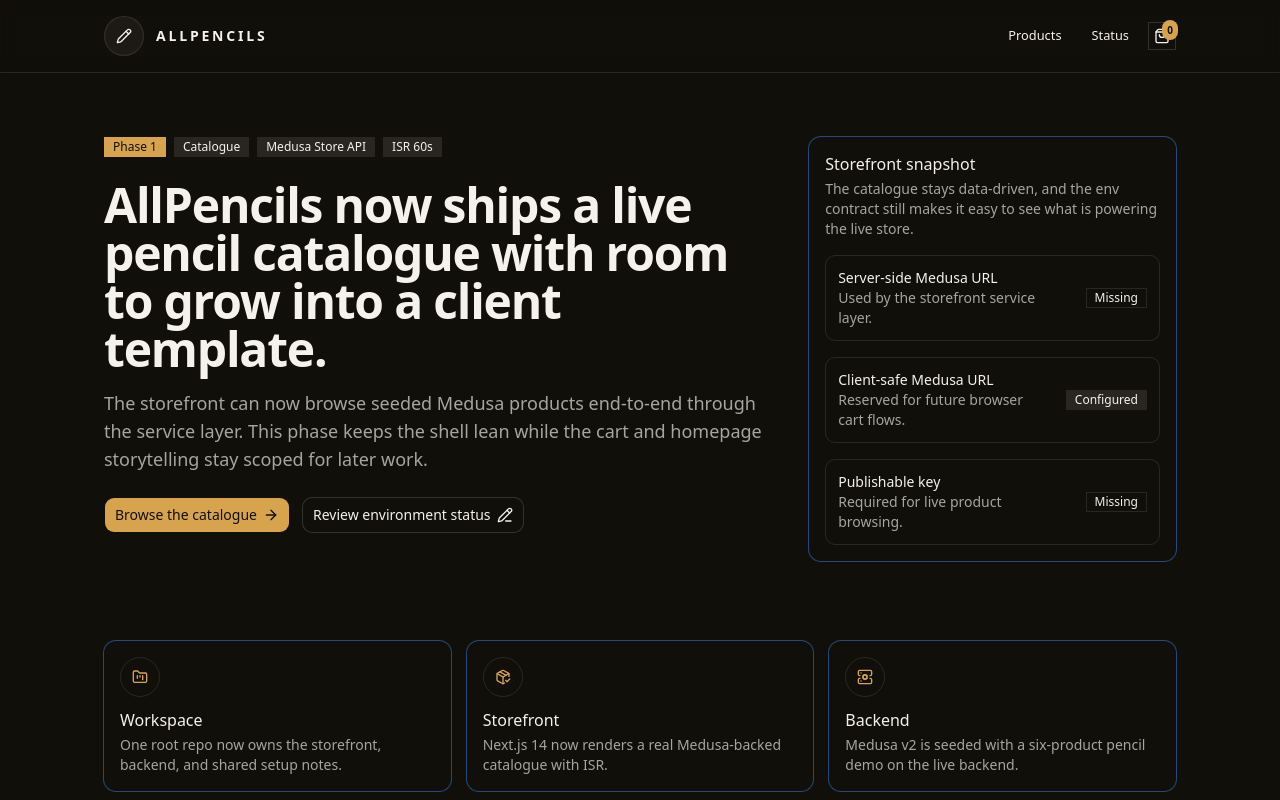
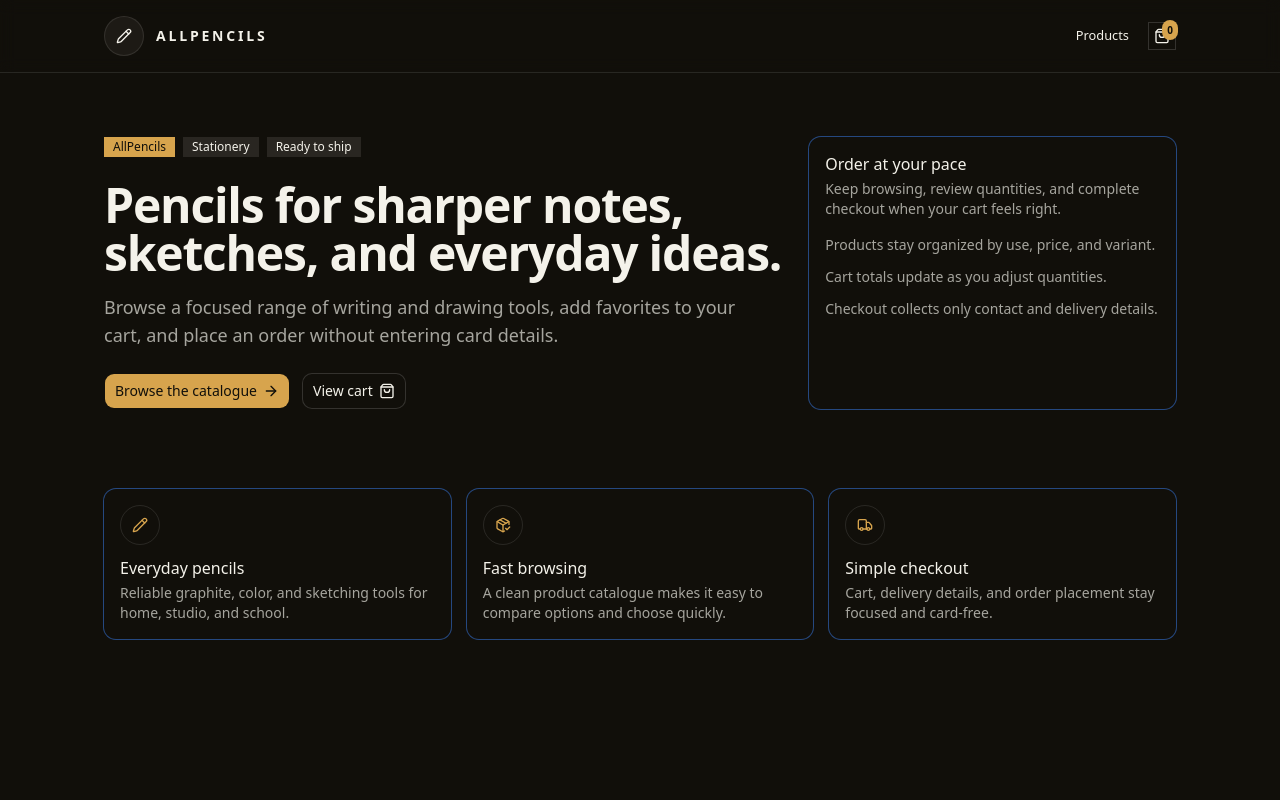
Before and after one commit to afkllc/ecommerce-website, a Next.js app in the folder apps/storefront/: page / in a window 1280 px wide. Shown: the top 800 px of the page. Built offline with nearby package versions, Linux system fonts and the light colour scheme; no server answers.

Commit message:
Complete phase 2 storefront hardening

```diff
--- a/apps/storefront/src/app/bootstrap-page.tsx
+++ b/apps/storefront/src/app/bootstrap-page.tsx
@@ -1,11 +1,5 @@
 import Link from "next/link"
-import {
-  ArrowRight,
-  FolderKanban,
-  PackageCheck,
-  PencilLine,
-  ServerCog,
-} from "lucide-react"
+import { ArrowRight, PackageCheck, Pencil, ShoppingBag, Truck } from "lucide-react"
 
 import { Badge } from "@/components/ui/badge"
 import { Button } from "@/components/ui/button"
@@ -17,55 +11,42 @@ import {
   CardTitle,
 } from "@/components/ui/card"
 import { Separator } from "@/components/ui/separator"
-import { getMedusaConfigStatus } from "@/lib/medusa"
 
 const summaryItems = [
   {
-    title: "Workspace",
-    description: "One root repo now owns the storefront, backend, and shared setup notes.",
-    icon: FolderKanban,
+    title: "Everyday pencils",
+    description: "Reliable graphite, color, and sketching tools for home, studio, and school.",
+    icon: Pencil,
   },
   {
-    title: "Storefront",
-    description: "Next.js 14 now renders a real Medusa-backed catalogue with ISR.",
+    title: "Fast browsing",
+    description: "A clean product catalogue makes it easy to compare options and choose quickly.",
     icon: PackageCheck,
   },
   {
-    title: "Backend",
-    description: "Medusa v2 is seeded with a six-product pencil demo on the live backend.",
-    icon: ServerCog,
+    title: "Simple checkout",
+    description: "Cart, delivery details, and order placement stay focused and card-free.",
+    icon: Truck,
   },
 ]
 
-function renderStatusLabel(isReady: boolean, missingLabel: string) {
-  if (isReady) {
-    return <Badge variant="secondary">Configured</Badge>
-  }
-
-  return <Badge variant="outline">{missingLabel}</Badge>
-}
-
 export default function BootstrapPage() {
-  const config = getMedusaConfigStatus()
-
   return (
     <main className="mx-auto flex min-h-screen w-full max-w-6xl flex-col gap-10 px-6 py-16 sm:px-10">
       <section className="grid gap-6 lg:grid-cols-[1.3fr_0.7fr]">
         <div className="space-y-6">
           <div className="flex flex-wrap gap-2">
-            <Badge>Phase 1</Badge>
-            <Badge variant="secondary">Catalogue</Badge>
-            <Badge variant="secondary">Medusa Store API</Badge>
-            <Badge variant="secondary">ISR 60s</Badge>
+            <Badge>AllPencils</Badge>
+            <Badge variant="secondary">Stationery</Badge>
+            <Badge variant="secondary">Ready to ship</Badge>
           </div>
           <div className="space-y-4">
             <h1 className="max-w-3xl text-4xl font-semibold tracking-tight text-foreground sm:text-5xl">
-              AllPencils now ships a live pencil catalogue with room to grow into a client template.
+              Pencils for sharper notes, sketches, and everyday ideas.
             </h1>
             <p className="max-w-2xl text-base leading-7 text-muted-foreground sm:text-lg">
-              The storefront can now browse seeded Medusa products end-to-end through the
-              service layer. This phase keeps the shell lean while the cart and homepage
-              storytelling stay scoped for later work.
+              Browse a focused range of writing and drawing tools, add favorites to
+              your cart, and place an order without entering card details.
             </p>
           </div>
           <div className="flex flex-wrap gap-3">
@@ -76,9 +57,9 @@ export default function BootstrapPage() {
               </Link>
             </Button>
             <Button asChild size="lg" variant="outline">
-              <Link href="/status">
-                Review environment status
-                <PencilLine className="size-4" />
+              <Link href="/cart">
+                View cart
+                <ShoppingBag className="size-4" />
               </Link>
             </Button>
           </div>
@@ -86,34 +67,16 @@ export default function BootstrapPage() {
 
         <Card className="border-border/70 bg-card/90">
           <CardHeader>
-            <CardTitle>Storefront snapshot</CardTitle>
+            <CardTitle>Order at your pace</CardTitle>
             <CardDescription>
-              The catalogue stays data-driven, and the env contract still makes it easy to
-              see what is powering the live store.
+              Keep browsing, review quantities, and complete checkout when your cart
+              feels right.
             </CardDescription>
           </CardHeader>
-          <CardContent className="space-y-4">
-            <div className="flex items-center justify-between gap-4 rounded-lg border border-border/60 bg-background/70 p-3">
-              <div>
-                <p className="font-medium">Server-side Medusa URL</p>
-                <p className="text-sm text-muted-foreground">Used by the storefront service layer.</p>
-              </div>
-              {renderStatusLabel(config.canAttemptServerCalls, "Missing")}
-            </div>
-            <div className="flex items-center justify-between gap-4 rounded-lg border border-border/60 bg-background/70 p-3">
-              <div>
-                <p className="font-medium">Client-safe Medusa URL</p>
-                <p className="text-sm text-muted-foreground">Reserved for future browser cart flows.</p>
-              </div>
-              {renderStatusLabel(config.canAttemptBrowserCalls, "Missing")}
-            </div>
-            <div className="flex items-center justify-between gap-4 rounded-lg border border-border/60 bg-background/70 p-3">
-              <div>
-                <p className="font-medium">Publishable key</p>
-                <p className="text-sm text-muted-foreground">Required for live product browsing.</p>
-              </div>
-              {renderStatusLabel(config.hasPublishableKey, "Missing")}
-            </div>
+          <CardContent className="space-y-3 text-sm text-muted-foreground">
+            <p>Products stay organized by use, price, and variant.</p>
+            <p>Cart totals update as you adjust quantities.</p>
+            <p>Checkout collects only contact and delivery details.</p>
           </CardContent>
         </Card>
       </section>
--- a/apps/storefront/src/app/cart/page.tsx
+++ b/apps/storefront/src/app/cart/page.tsx
@@ -45,7 +45,7 @@ export default function CartPage() {
           <CardHeader>
             <CardTitle>Loading cart</CardTitle>
             <CardDescription>
-              Pulling your saved cart from the Medusa storefront.
+              Restoring your saved cart.
             </CardDescription>
           </CardHeader>
         </Card>
@@ -58,8 +58,8 @@ export default function CartPage() {
       <main className="mx-auto flex w-full max-w-6xl flex-col gap-8 px-6 py-12 sm:px-10">
         <section className="space-y-4">
           <div className="flex flex-wrap gap-2">
-            <Badge>Phase 2</Badge>
-            <Badge variant="secondary">Anonymous cart</Badge>
+            <Badge>Cart</Badge>
+            <Badge variant="secondary">Ready when you are</Badge>
           </div>
           <h1 className="text-4xl font-semibold tracking-tight sm:text-5xl">
             Your cart is ready whenever you are.
@@ -70,7 +70,7 @@ export default function CartPage() {
           <CardHeader>
             <CardTitle>No items yet</CardTitle>
             <CardDescription>
-              Add a product from the catalogue to start the simulated checkout flow.
+              Add a product from the catalogue to start checkout.
             </CardDescription>
           </CardHeader>
           <CardContent className="flex flex-wrap items-center gap-3">
@@ -90,8 +90,7 @@ export default function CartPage() {
     <main className="mx-auto flex w-full max-w-6xl flex-col gap-8 px-6 py-12 sm:px-10">
       <section className="space-y-4">
         <div className="flex flex-wrap gap-2">
-          <Badge>Phase 2</Badge>
-          <Badge variant="secondary">Cart</Badge>
+          <Badge>Cart</Badge>
           <Badge variant="secondary">{itemCount} item{itemCount === 1 ? "" : "s"}</Badge>
         </div>
         <div className="space-y-2">
@@ -99,8 +98,8 @@ export default function CartPage() {
             Review your cart before checkout.
           </h1>
           <p className="max-w-3xl text-base leading-7 text-muted-foreground sm:text-lg">
-            Quantities, subtotals, and cart persistence all come from the live Medusa
-            cart APIs through the storefront service layer.
+            Adjust quantities, remove items, or continue to checkout when your
+            selection looks right.
           </p>
         </div>
       </section>
@@ -128,7 +127,7 @@ export default function CartPage() {
                       <div className="space-y-1">
                         <h2 className="text-xl font-semibold">{item.title}</h2>
                         <p className="text-sm text-muted-foreground">
-                          {item.variant_title ?? "Demo variant"}
+                          {item.variant_title ?? "Selected variant"}
                         </p>
                         {item.product_handle ? (
                           <Link
@@ -196,8 +195,7 @@ export default function CartPage() {
           <CardHeader>
             <CardTitle>Cart summary</CardTitle>
             <CardDescription>
-              Shipping is selected automatically in the next step using the verified
-              live default method.
+              Shipping is applied in the next step from available delivery options.
             </CardDescription>
           </CardHeader>
           <CardContent className="space-y-4">
--- a/apps/storefront/src/app/checkout/confirmation/[orderId]/page.tsx
+++ b/apps/storefront/src/app/checkout/confirmation/[orderId]/page.tsx
@@ -33,17 +33,16 @@ export default async function CheckoutConfirmationPage({
       <main className="mx-auto flex w-full max-w-5xl flex-col gap-8 px-6 py-12 sm:px-10">
         <section className="space-y-4">
           <div className="flex flex-wrap gap-2">
-            <Badge>Phase 2</Badge>
-            <Badge variant="secondary">Order placed</Badge>
-            <Badge variant="secondary">Simulated checkout</Badge>
+            <Badge>Order placed</Badge>
+            <Badge variant="secondary">Card-free checkout</Badge>
           </div>
           <div className="space-y-3">
             <h1 className="text-4xl font-semibold tracking-tight sm:text-5xl">
-              Your demo order is confirmed.
+              Your order is confirmed.
             </h1>
             <p className="max-w-3xl text-base leading-7 text-muted-foreground sm:text-lg">
-              The live Medusa cart was completed using available shipping and payment
-              options, and the cart session was cleared for the next shopper.
+              Your cart was completed using available shipping and payment options,
+              and the cart session is ready for your next visit.
             </p>
           </div>
         </section>
@@ -53,12 +52,12 @@ export default async function CheckoutConfirmationPage({
             <CardHeader>
               <CardTitle>{formatMockOrderNumber(order.id)}</CardTitle>
               <CardDescription>
-                Friendly demo order number derived from the Medusa order ID.
+                Order reference for your records.
               </CardDescription>
             </CardHeader>
             <CardContent className="space-y-3 text-sm">
               <div className="flex items-center justify-between gap-3">
-                <span className="text-muted-foreground">Medusa order ID</span>
+                <span className="text-muted-foreground">Order ID</span>
                 <span className="font-mono text-xs uppercase tracking-[0.2em]">
                   {order.id}
                 </span>
@@ -88,18 +87,16 @@ export default async function CheckoutConfirmationPage({
 
           <Card className="border-border/70 bg-card/90">
             <CardHeader>
-              <CardTitle>What happened behind the scenes</CardTitle>
+              <CardTitle>Checkout summary</CardTitle>
               <CardDescription>
-                This confirmation came from the live Store API after cart completion.
+                Your order was placed without entering card details.
               </CardDescription>
             </CardHeader>
             <CardContent className="space-y-4 text-sm text-muted-foreground">
+              <p>A shipping option was applied automatically.</p>
               <p>
-                A live shipping option returned by Medusa was applied automatically.
-              </p>
-              <p>
-                The checkout used an enabled Medusa payment provider, so no raw card
-                data was collected by the storefront in this phase.
+                The checkout used an enabled payment provider, so no raw card data
+                was collected by the storefront.
               </p>
               {order.items?.length ? (
                 <div className="space-y-3 rounded-2xl border border-border/70 bg-background/50 p-4">
@@ -111,7 +108,7 @@ export default async function CheckoutConfirmationPage({
                     >
                       <div>
                         <p className="text-foreground">{item.title}</p>
-                        <p>{item.subtitle ?? "Demo variant"} x {item.quantity}</p>
+                        <p>{item.subtitle ?? "Selected variant"} x {item.quantity}</p>
                       </div>
                     </div>
                   ))}
@@ -137,14 +134,14 @@ export default async function CheckoutConfirmationPage({
           <CardHeader>
             <CardTitle>Order confirmation unavailable</CardTitle>
             <CardDescription>
-              The storefront could not retrieve this order from Medusa right now.
+              The storefront could not retrieve this order right now.
             </CardDescription>
           </CardHeader>
           <CardContent className="space-y-4">
             <p className="text-sm text-muted-foreground">
               {error instanceof Error
                 ? error.message
-                : "The confirmation route is waiting on the live backend."}
+                : "The confirmation route is waiting on the order service."}
             </p>
             <Button asChild>
               <Link href="/products">Back to products</Link>
--- a/apps/storefront/src/app/layout.tsx
+++ b/apps/storefront/src/app/layout.tsx
@@ -21,7 +21,7 @@ const geistMono = localFont({
 
 export const metadata: Metadata = {
   title: "AllPencils",
-  description: "Local bootstrap checkpoint for the AllPencils storefront template.",
+  description: "Shop pencils and stationery essentials from AllPencils.",
 }
 
 export default function RootLayout({
--- a/apps/storefront/src/app/products/[handle]/page.tsx
+++ b/apps/storefront/src/app/products/[handle]/page.tsx
@@ -52,7 +52,7 @@ export default async function ProductDetailPage({
           <CardHeader>
             <CardTitle>Product unavailable</CardTitle>
             <CardDescription>
-              The storefront could not load this Medusa product yet.
+              The storefront could not load this product yet.
             </CardDescription>
           </CardHeader>
           <CardContent className="text-sm text-muted-foreground">
@@ -165,9 +165,9 @@ export default async function ProductDetailPage({
 
           <Card className="border-border/70 bg-card/90">
             <CardHeader>
-              <CardTitle>Why it fits this demo</CardTitle>
+              <CardTitle>Good fit for</CardTitle>
               <CardDescription>
-                A product detail layout ready for client branding and real cart logic later.
+                Useful context to help you choose the right pencil for the job.
               </CardDescription>
             </CardHeader>
             <CardContent className="space-y-2 text-sm text-muted-foreground">
@@ -175,8 +175,7 @@ export default async function ProductDetailPage({
                 Audience: {product.metadata?.audience ?? "General stationery shoppers"}
               </p>
               <p>
-                Route uses ISR with a 60-second revalidation window for fast catalogue
-                browsing.
+                Add the preferred variant to your cart when you are ready.
               </p>
             </CardContent>
           </Card>
--- a/apps/storefront/src/app/products/page.tsx
+++ b/apps/storefront/src/app/products/page.tsx
@@ -21,17 +21,17 @@ export default async function ProductsPage() {
     <main className="mx-auto flex w-full max-w-6xl flex-col gap-10 px-6 py-12 sm:px-10">
       <section className="space-y-4">
         <div className="flex flex-wrap gap-2">
-          <Badge>Phase 1</Badge>
-          <Badge variant="secondary">Catalogue</Badge>
-          <Badge variant="secondary">ISR 60s</Badge>
+          <Badge>Catalogue</Badge>
+          <Badge variant="secondary">Pencils</Badge>
+          <Badge variant="secondary">Stationery</Badge>
         </div>
         <div className="space-y-3">
           <h1 className="text-4xl font-semibold tracking-tight sm:text-5xl">
-            Pencil tools with a clean, client-ready storefront shell.
+            Pencils selected for smooth writing and careful sketching.
           </h1>
           <p className="max-w-3xl text-base leading-7 text-muted-foreground sm:text-lg">
-            This catalogue is powered by Medusa through the storefront service layer,
-            with static generation and revalidation for a fast demo experience.
+            Compare everyday graphite, color, and specialty options before adding
+            your favorites to the cart.
           </p>
         </div>
       </section>
@@ -51,7 +51,7 @@ export default async function ProductsPage() {
           <CardHeader>
             <CardTitle>Catalogue unavailable</CardTitle>
             <CardDescription>
-              The storefront could not load product data from Medusa yet.
+              The storefront could not load product data yet.
             </CardDescription>
           </CardHeader>
           <CardContent className="text-sm text-muted-foreground">
--- a/apps/storefront/src/components/cart-provider.tsx
+++ b/apps/storefront/src/components/cart-provider.tsx
@@ -253,7 +253,7 @@ export function CartProvider({
 
       if (completion.type !== "order") {
         throw new Error(
-          completion.error?.message ?? "Medusa could not complete the cart."
+          completion.error?.message ?? "The cart could not be completed."
         )
       }
 
--- a/apps/storefront/src/components/product-variant-picker.tsx
+++ b/apps/storefront/src/components/product-variant-picker.tsx
@@ -128,7 +128,7 @@ export function ProductVariantPicker({
             ? "Choose a different option combination."
             : selectedVariant.manageInventory
             ? `${selectedVariant.inventoryQuantity ?? 0} units ready to ship`
-            : "Inventory is available for this demo selection."}
+            : "Inventory is available for this selection."}
         </p>
       </div>
 
--- a/apps/storefront/src/components/site-footer.tsx
+++ b/apps/storefront/src/components/site-footer.tsx
@@ -2,8 +2,8 @@ export function SiteFooter() {
   return (
     <footer className="border-t border-border/60 bg-card/40">
       <div className="mx-auto flex w-full max-w-6xl flex-col gap-3 px-6 py-6 text-sm text-muted-foreground sm:px-10 md:flex-row md:items-center md:justify-between">
-        <p>AllPencils is a demo-ready storefront template built on Next.js and Medusa.</p>
-        <p>Phase 2 now includes an anonymous cart and a simulated checkout built on the live Medusa store APIs.</p>
+        <p>AllPencils supplies pencils and stationery for focused work.</p>
+        <p>Checkout stays card-free while your order details are prepared.</p>
       </div>
     </footer>
   )
--- a/apps/storefront/src/components/site-header.tsx
+++ b/apps/storefront/src/components/site-header.tsx
@@ -26,9 +26,6 @@ export function SiteHeader() {
           <Button asChild variant="ghost" size="sm">
             <Link href="/products">Products</Link>
           </Button>
-          <Button asChild variant="ghost" size="sm">
-            <Link href="/status">Status</Link>
-          </Button>
           <Button asChild variant="outline" size="icon-sm">
             <Link href="/cart" aria-label={`Cart with ${itemCount} item${itemCount === 1 ? "" : "s"}`}>
               <span className="relative">
```
Also changed, not shown: apps/storefront/src/app/checkout/page.tsx (+15 -17 lines), apps/storefront/src/app/page.tsx (+0 -102 lines), 6 other files (tests, documents, lock files or other folders).
